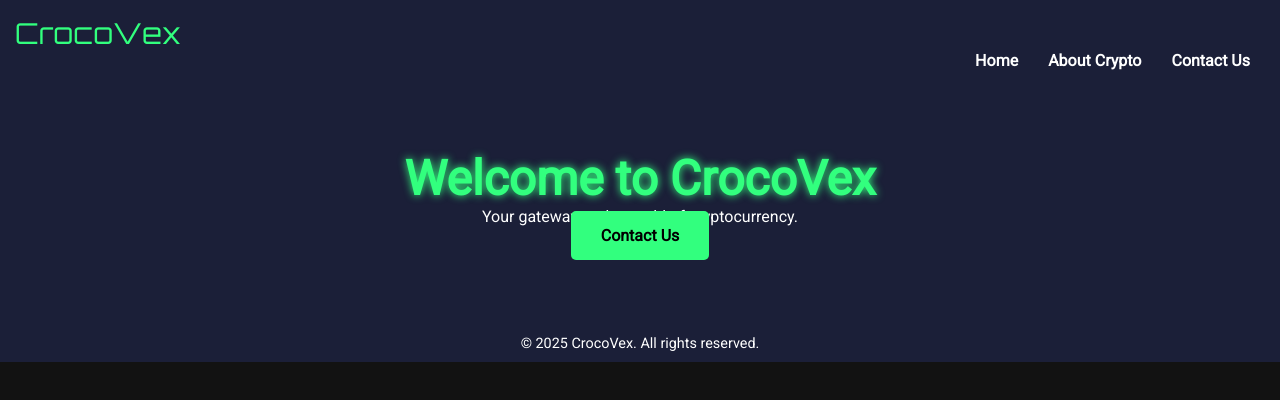
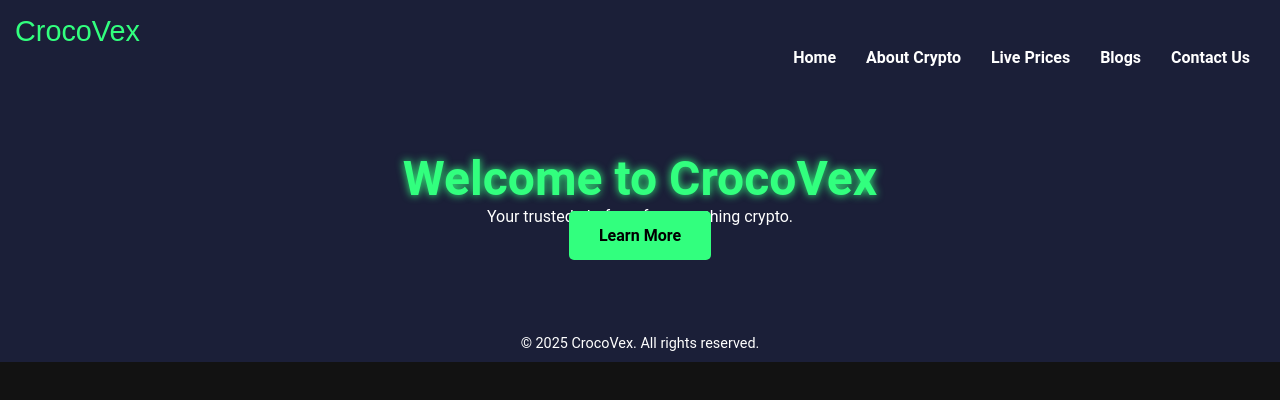
Before and after one commit to pmieduverse/crocovex, a plain HTML site: page index.html in a window 1280 px wide. Drawn offline with Linux system fonts and the light colour scheme.

Commit message:
Update index.html

```diff
--- a/index.html
+++ b/index.html
@@ -3,33 +3,30 @@
 <head>
     <meta charset="UTF-8">
     <meta name="viewport" content="width=device-width, initial-scale=1.0">
-    <title>CrocoVex | Home</title>
-    <link href="https://fonts.googleapis.com/css2?family=Orbitron:wght@400;700&family=Roboto:wght@300;400&display=swap" rel="stylesheet">
+    <title>Home | CrocoVex</title>
     <link rel="stylesheet" href="styles.css">
+    <script src="script.js" defer></script>
 </head>
 <body>
     <header>
         <div class="logo">CrocoVex</div>
         <nav>
             <ul>
-                <li><a href="index.html">Home</a></li>
-                <li><a href="about.html">About Crypto</a></li>
-                <li><a href="contact.html">Contact Us</a></li>
+                <li><a href="index.html" class="nav-link">Home</a></li>
+                <li><a href="about.html" class="nav-link">About Crypto</a></li>
+                <li><a href="prices.html" class="nav-link">Live Prices</a></li>
+                <li><a href="blogs.html" class="nav-link">Blogs</a></li>
+                <li><a href="contact.html" class="nav-link">Contact Us</a></li>
             </ul>
         </nav>
     </header>
-
-    <!-- Hero Section -->
     <section class="hero">
         <h1>Welcome to CrocoVex</h1>
-        <p>Your gateway to the world of cryptocurrency.</p>
-        <a href="contact.html" class="cta-button">Contact Us</a>
+        <p>Your trusted platform for everything crypto.</p>
+        <a href="about.html" class="cta-button">Learn More</a>
     </section>
-
     <footer>
         <p>&copy; 2025 CrocoVex. All rights reserved.</p>
     </footer>
-
-    <script src="scripts.js"></script>
 </body>
 </html>
```
